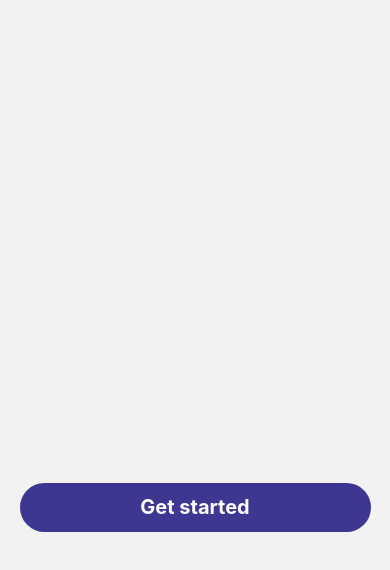
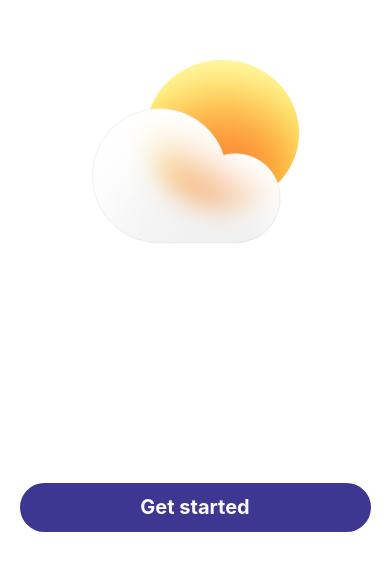
Before and after one commit to TalJa1/AirQualityMonitoring, a React Native app: screen /Onboarding in a window 390 px wide. Shown: the part 270-840 px from the top of the page. Built offline with nearby package versions, Linux system fonts and the light colour scheme; what @rnmapbox/maps would draw is missing.

Commit message:
Refactor Onboarding.tsx to update initial screen layout, add login image, and optimize button styling

```diff
--- a/views/begin/Onboarding.tsx
+++ b/views/begin/Onboarding.tsx
@@ -1,6 +1,8 @@
 /* eslint-disable react-native/no-inline-styles */
 import {
+  Image,
   SafeAreaView,
+  ScrollView,
   StyleSheet,
   Text,
   TextInput,
@@ -53,29 +55,36 @@ const Onboarding = () => {
   return (
     <>
       {isBoarding === false ? (
-        <SafeAreaView
-          style={[
-            styles.container,
-            {
+        <SafeAreaView style={[styles.container, {backgroundColor: 'white'}]}>
+          <ScrollView contentContainerStyle={{flex: 1}}>
+            <View
+              style={{
+                flex: 1,
+                justifyContent: 'center',
+                alignItems: 'center',
                 paddingHorizontal: vw(5),
-              justifyContent: 'flex-end',
-              paddingBottom: vh(5),
-            },
-          ]}>
+              }}>
+              <Image source={require('../../assets/login/login.png')} />
               <TouchableOpacity
                 style={[
                   {
+                    position: 'absolute',
+                    bottom: vh(5),
                     backgroundColor: '#3E3792',
+                    width: vw(90),
                     borderRadius: 44,
                     paddingVertical: vh(1.5),
                   },
                   centerAll,
                 ]}
                 onPress={() => setIsBoarding(true)}>
-            <Text style={{color: '#FCFCFC', fontSize: 20, fontWeight: '700'}}>
+                <Text
+                  style={{color: '#FCFCFC', fontSize: 20, fontWeight: '700'}}>
                   Get started
                 </Text>
               </TouchableOpacity>
+            </View>
+          </ScrollView>
         </SafeAreaView>
       ) : (
         <OnboardingComponent
```
Lines whose indentation alone changed are shown as unchanged.
